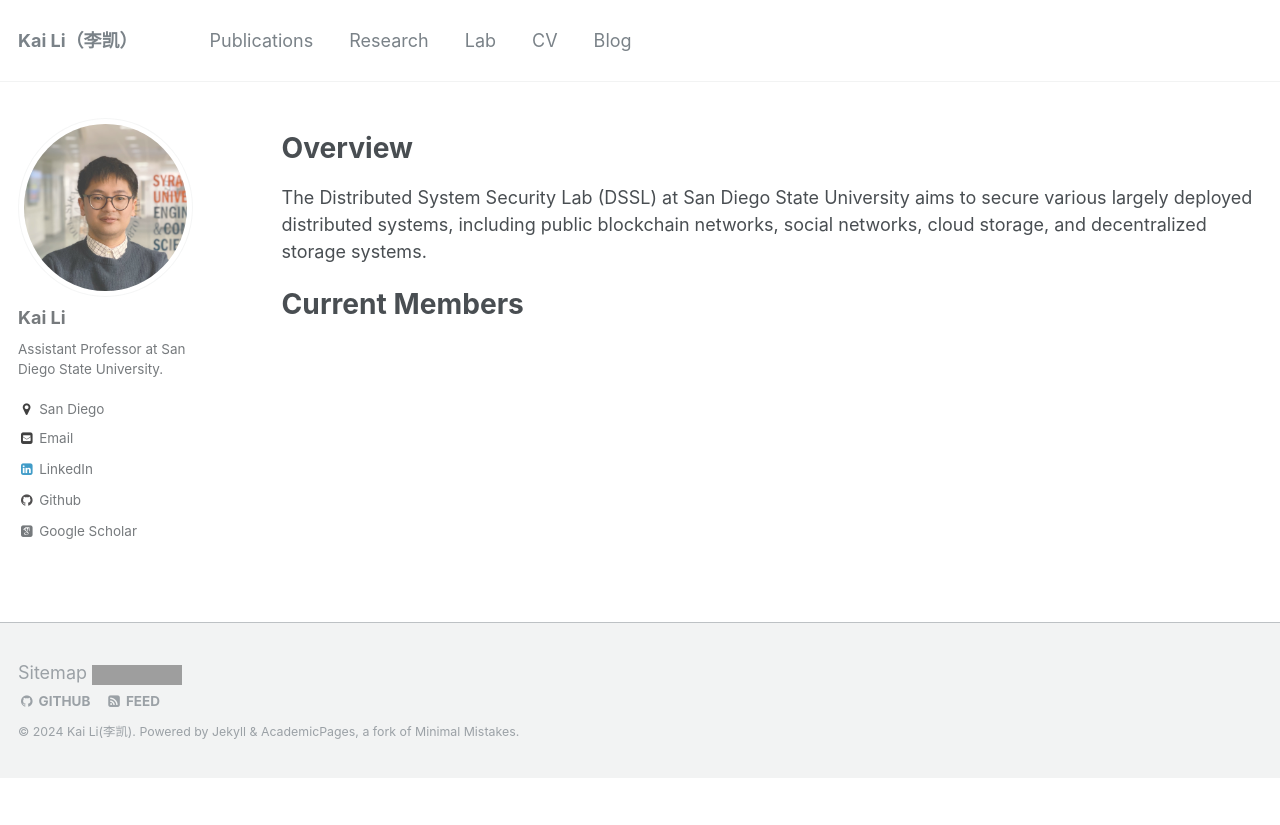
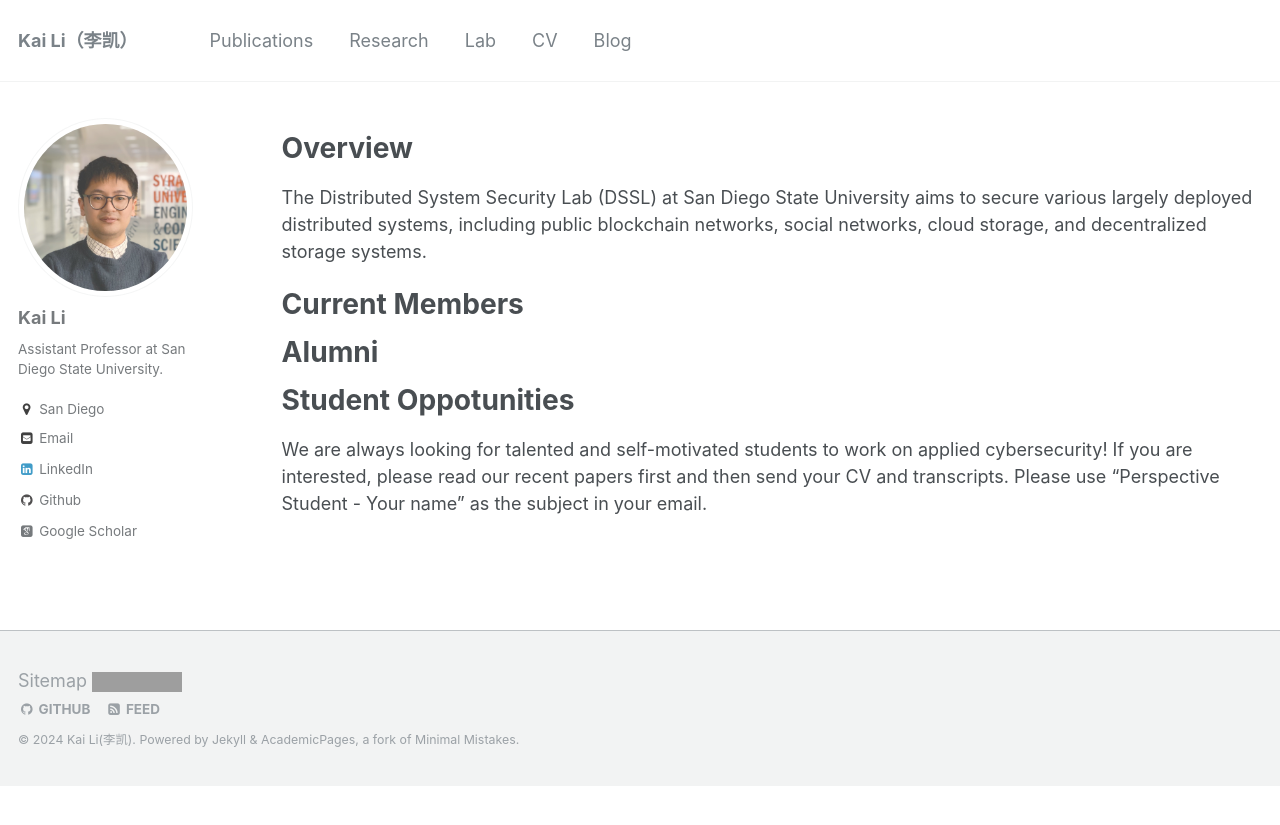
Before and after one commit to likai1993/likai1993.github.io, a Jekyll site: the page built from _pages/lab.md, in a window 1280 px wide. Shown: the top 825 px of the page. Built offline with Jekyll 4.4.1, drawn with Linux system fonts in a browser that asks for light colours; some web fonts are replaced; grey boxes are pictures that could not be loaded.

Commit message:
Update lab.md

```diff
--- a/_pages/lab.md
+++ b/_pages/lab.md
@@ -30,6 +30,13 @@ Current Members
     </tr>
 </table>
 -->
+
+Alumni
+======
+
+Student Oppotunities
+======
+We are always looking for talented and self-motivated students to work on applied cybersecurity! If you are interested, please read our recent papers first and then send your CV and transcripts. Please use "Perspective Student - Your name" as the subject in your email.
 
 <!--
 <h2>Master Students</h2>
```
